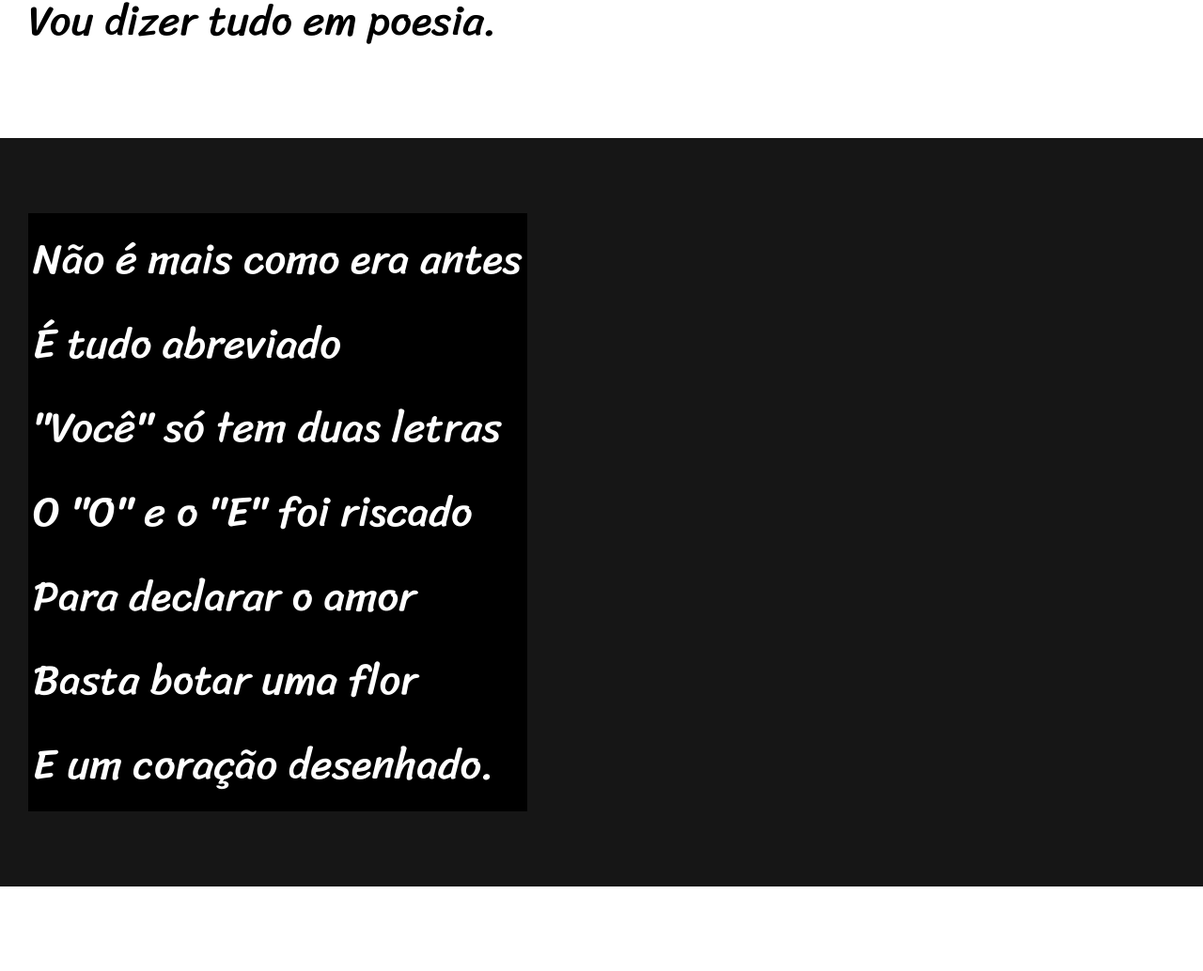
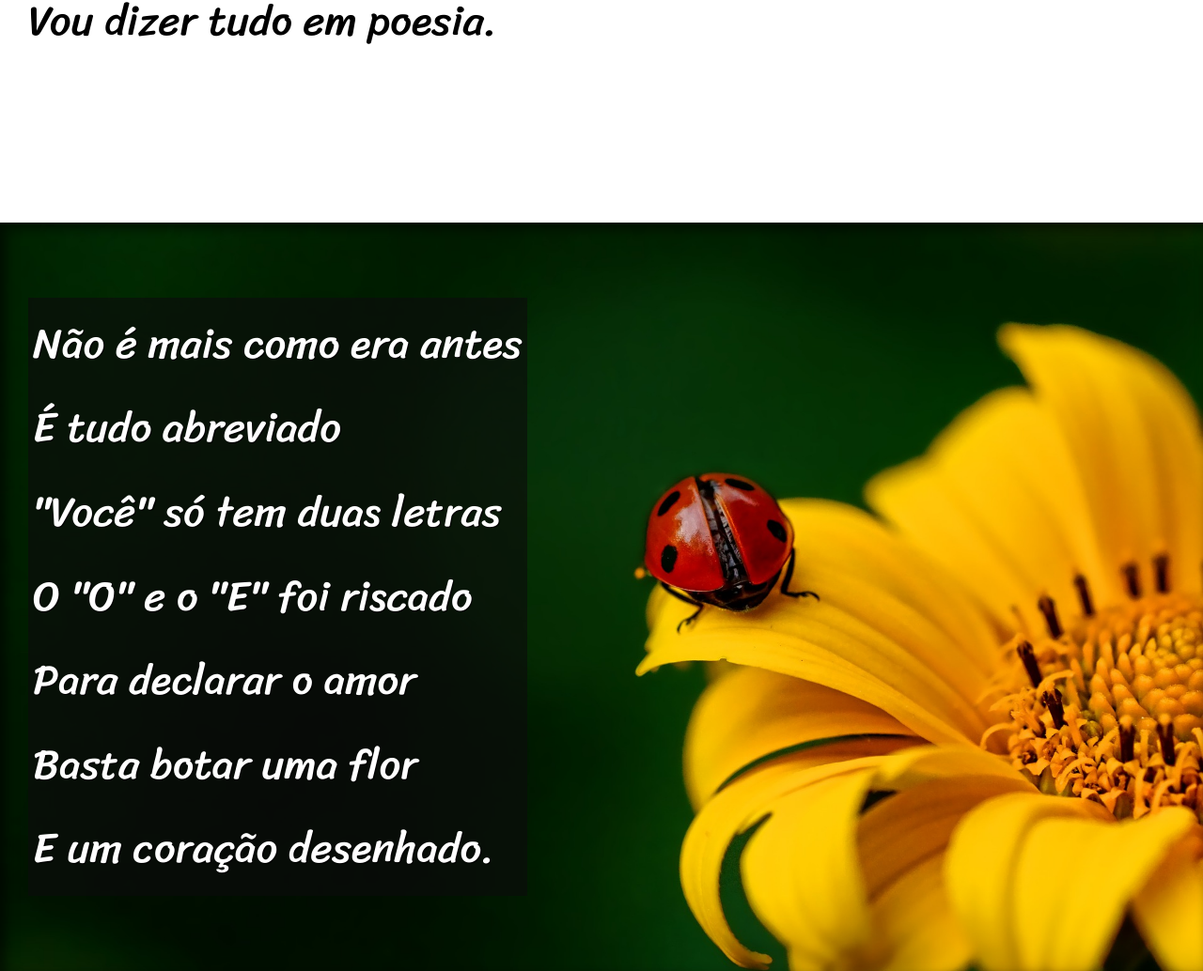
Before and after one commit to Polar0471/HTML5_CSS3, a plain HTML site: page exercicios_modulo3/desafio_cordel/index.html in a window 1280 px wide. Shown: the part 900-1934 px from the top of the page at 94% size. Drawn offline with Linux system fonts and the light colour scheme.

Commit message:
finalização do desafio cordel moderno

```diff
--- a/exercicios_modulo3/desafio_cordel/index.html
+++ b/exercicios_modulo3/desafio_cordel/index.html
@@ -26,7 +26,7 @@
             </p>
         </section>
 
-        <section class="imagem">
+        <section class="imagem" id="imagem01">
             <p>
                 Não é mais como era antes <br>
                 É tudo abreviado <br>
@@ -59,7 +59,7 @@
             </p>
         </section>
 
-        <section class="imagem">
+        <section class="imagem" id="imagem02">
             <p>
                 Tenho saudade das cartas <br>
                 Escritas com a própria mão <br>
--- a/exercicios_modulo3/desafio_cordel/style.css
+++ b/exercicios_modulo3/desafio_cordel/style.css
@@ -64,6 +64,10 @@ section {
     font-size: 3.5vw;
 }
 
+section > p {
+    padding-bottom: 2em;
+}
+
 section.normal {
     background-color: white;
     color: black;
@@ -72,12 +76,26 @@ section.normal {
 section.imagem {
     background-color: rgb(22, 22, 22);
     color: white;
+    box-shadow: inset 6px 6px 13px 0px rgba(0, 0, 0, 0.616);
+    background-attachment: fixed;
 }
 
 section.imagem > p {
     display: inline-block;
     padding: 5px;
-    background-color: black;
+    background-color: rgba(12, 12, 12, 0.637);
+    text-shadow: 1px 1px 0px black;
+}
+
+section#imagem01 {
+    background-image: url('imagens/background001.jpg');
+    background-position: right center;
+    background-size: cover;
+}
+
+section#imagem02 {
+    background-image: url('imagens/background002.jpg');
+    background-size: cover;
 }
 
 
```
